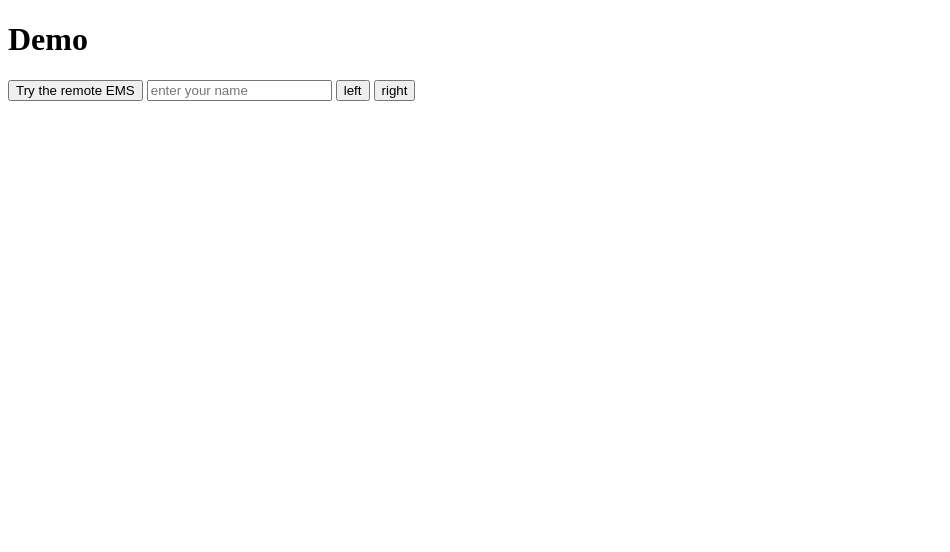
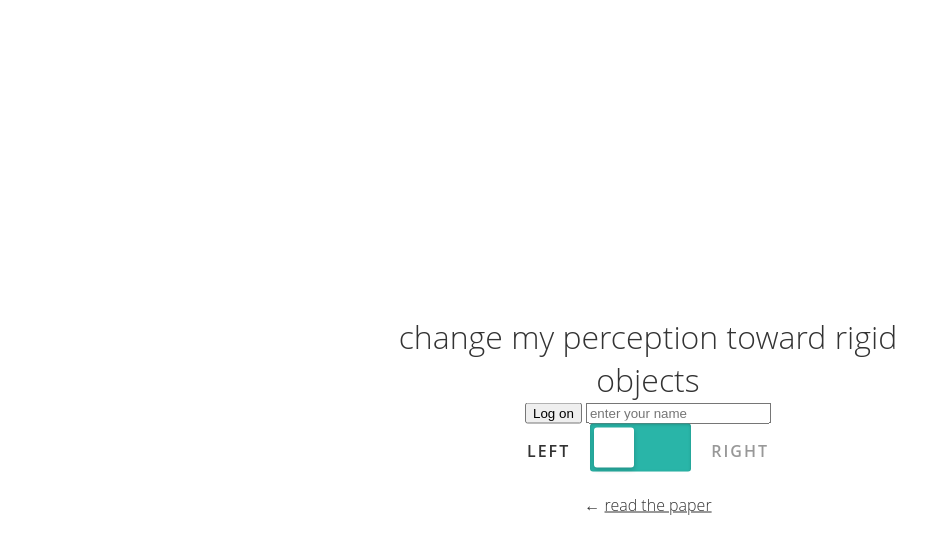
Before and after one commit to yujie-tao/compliance-demo-server, a website: page public/index.html in a window 1280 px wide. Shown: the whole page, without its empty margins (0-950 px from the left). Drawn offline with nearby package versions, Linux system fonts and the light colour scheme.

Commit message:
basic ui

```diff
--- a/public/index.html
+++ b/public/index.html
@@ -3,30 +3,30 @@
     <head>
         <meta name="GCD" content="YTk3ODQ3ZWZhN2I4NzZmMzBkNTEwYjJl9f21641a364619a3f621956b9378c22d"/>
         <meta charset="utf-8">
-        <title>BoH-Web-Demo-Test</title>
+        <title>Compliance Haptics Demo</title>
         <meta name="generator" content="Google Web Designer 11.0.2.0415">
         <meta name="template" content="Expandable 3.0.0">
         <meta name="viewport" content="width=device-width, initial-scale=1.0">
-        <link href="gwdpage_style.css" rel="stylesheet" data-version="13" data-exports-type="gwd-page">
-        <link href="gwdpagedeck_style.css" rel="stylesheet" data-version="14" data-exports-type="gwd-pagedeck">
+        <link rel="stylesheet" href="styles.css">
 
         <script data-source="googbase_min.js" data-version="4" data-exports-type="googbase" src="googbase_min.js"></script>
         <script data-source="gwd_webcomponents_v1_min.js" data-version="2" data-exports-type="gwd_webcomponents_v1" src="gwd_webcomponents_v1_min.js"></script>
         <script data-source="gwdpage_min.js" data-version="13" data-exports-type="gwd-page" src="gwdpage_min.js"></script>
         <script data-source="gwdpagedeck_min.js" data-version="14" data-exports-type="gwd-pagedeck" src="gwdpagedeck_min.js"></script>
         <script type="text/javascript" gwd-events="support" src="gwd-events-support.1.0.js"></script>
+        <script src="https://ajax.googleapis.com/ajax/libs/jquery/3.5.1/jquery.min.js"></script>
         <script type="text/javascript" src="./csscolor.js"></script>
         <script type="text/javascript" src="./wssettings.js"></script>
 
         <script type="text/javascript" gwd-events="handlers">
             gwd.leftSelect = function(event){
                 const index = "left"
-                const stype = "hello"
+                const stype = "none"
                 if (wsclient.is_connected_to_dev) wsclient.start_dev(index, stype);
             }
             gwd.rightSelect = function(event){
-                const index = "left"
-                const stype = "hello"
+                const index = "right"
+                const stype = "none"
                 if (wsclient.is_connected_to_dev) wsclient.start_dev(index, stype);
             }
             //  Connect Button Event
@@ -57,17 +57,49 @@
             document.addEventListener("DOMContentLoaded", gwd.actions.events.registerEventHandlers);
             document.addEventListener("unload", gwd.actions.events.deregisterEventHandlers);
           </script>
+
+          <script>
+              $(function() {
+                $("[data-toggle]").click(function() {
+                    var target_left = $(".left-text");
+                    var target_right = $(".right-text");
+                    if($(this).prop('checked')) {
+                        target_left.css('opacity',0.5);
+                        target_right.css('opacity',1);
+                    } else {
+                        target_left.css('opacity',1);
+                        target_right.css('opacity',0.5);
+                    }
+                })
+            })
+          </script>
     </head>
 
-    <body class="document-body">
-        <h1> Demo </h1>
+    <body class="document-body button-toggle-wrap">
+        <h1> change my perception toward rigid objects</h1>
           <div id="contentdiv" class="">
-            <button id="connect" class="">Try the remote EMS</button>
-            <input type="text" id="name_box" class="" placeholder="enter your name">
-            <label id="log_box" class=""></label>
+            <div>
+                <button id="connect" class="">Log on</button>
+                <input type="text" id="name_box" class="" placeholder="enter your name">
+                <label id="log_box" class=""></label>
+            </div>
 
-            <button id="left">left</button>
+ <!--            <button id="left">left</button>
             <button id="right">right</button>
+ -->
+
+          <label class="button-toggle-wrap-inner">
+              <h3 class="left-text">left</h3>
+              <input class="toggler" type="checkbox" data-toggle="button-toggle"/>
+              <div class="button-toggle">
+                <div class="handle">
+                  <div class="bars"></div>
+                </div>
+              </div>
+              <h3 class="right-text">right</h3>
+            </label>
           </div>
+
+        <p>← <a href="https://www.nxworld.net/css-image-hover-effects.html" target="_blank">read the paper</a></p>
     </body>
 </html>
--- /dev/null
+++ b/public/styles.css
@@ -0,0 +1,100 @@
+body {
+	color: #333;
+	font-family: 'Open Sans', sans-serif;
+	font-weight: 300;
+}
+
+h1,h1+p {
+	margin: 30px 15px 0;
+	font-weight: 300;
+}
+
+a {
+	color: #333;
+}
+
+a:hover {
+	text-decoration: none;
+}
+
+h2 {
+	margin: 60px 15px 0;
+	padding: 0;
+	font-weight: 300;
+}
+
+h2 span {
+	margin-left: 1em;
+	color: #aaa;
+	font-size: 85%;
+}
+
+h3{
+	font-weight: 600;
+	font-size: 1rem;
+	text-transform: uppercase;
+	letter-spacing: 2px;
+	transition: opacity 0.25s;
+}
+
+*, *:before, *:after {
+  box-sizing: border-box;
+}
+
+
+.text-red {
+  color: #f07464;
+}
+
+.button-toggle-wrap {
+  text-align: center;
+  position: absolute;
+  left: 50%;
+  top: 50%;
+  transform: translate(-50%, -50%);
+}
+
+.button-toggle-wrap-inner{
+	display: inline-flex;
+}
+
+.button-toggle {
+  display: inline-block;
+  background: #29b5a8;
+  border-radius: 3px;
+  height: 48px;
+  padding: 4px;
+  width: 101px;
+  position: relative;
+  box-shadow: inset 0 1px 3px rgba(0, 0, 0, 0.22);
+}
+.button-toggle .handle {
+  position: absolute;
+  left: 4px;
+  right: auto;
+  width: 40px;
+  height: 40px;
+  background: #fff;
+  border-radius: 3px;
+  transition: all 0.4s cubic-bezier(0.33, 1.6, 0.66, 1);
+  box-shadow: 0 2px 5px rgba(0, 0, 0, 0.22);
+}
+
+.toggler {
+  display: none;
+}
+.toggler:checked + .button-toggle {
+  background: #ff8300;
+}
+.toggler:checked + .button-toggle .handle {
+  left: 57px;
+}
+
+.right-text{
+	padding-left: 20px;
+	opacity: 0.5;
+}
+
+.left-text{
+	padding-right: 20px;
+}
--- a/public/wssettings.js
+++ b/public/wssettings.js
@@ -115,9 +115,9 @@ wsclient.disconnect_from_dev = () => {
 };
 
 wsclient.start_dev = (index, stim_type) => {
-  send_request("start", {finger: index, type: stim_type}, undefined);
+  send_request("start", {soft_object: index}, undefined);
 }
 
 wsclient.stop_dev = (index, stim_type) => {
-  send_request("stop", {finger: index, type: stim_type}, undefined);
+  send_request("stop", {soft_object: index, type: stim_type}, undefined);
 }
```
